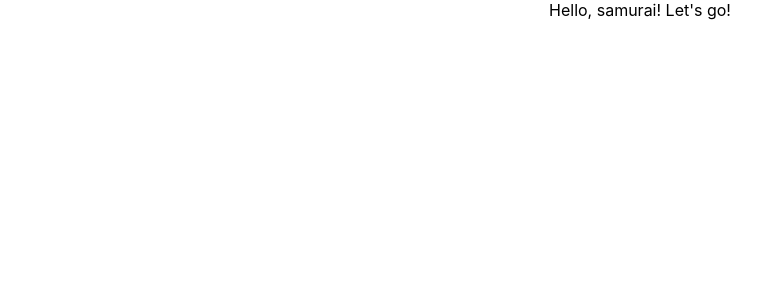
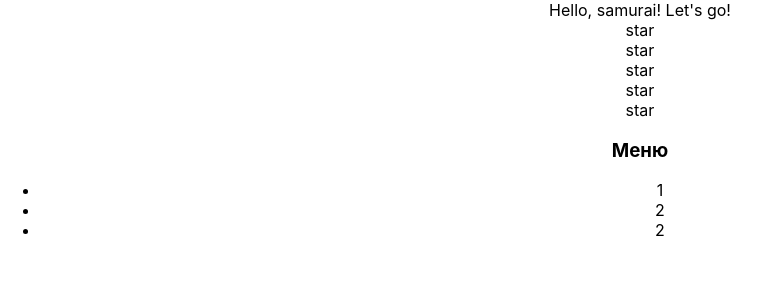
Before and after one commit to wrunika/samurai-way-main, a React (Create React App) app: page / in a window 1280 px wide. Shown: the top 300 px of the page, without its empty margins (0-770 px from the left). Built offline with nearby package versions, Linux system fonts and the light colour scheme.

Commit message:
create components Rating, Star and Accordion inside App

```diff
--- a/src/App.tsx
+++ b/src/App.tsx
@@ -5,8 +5,41 @@
   return (
     <div className="App">
      Hello, samurai! Let's go!
+        <Rating />
+        <Accordion />
     </div>
   );
 }
 
+function Rating() {
+    return (
+        <div>
+            <Star />
+            <Star />
+            <Star />
+            <Star />
+            <Star />
+        </div>
+    );
+}
+
+function Star() {
+    return (
+        <div>star</div>
+    );
+}
+
+function Accordion() {
+    return (
+        <div>
+            <h3>Меню</h3>
+            <ul>
+                <li>1</li>
+                <li>2</li>
+                <li>2</li>
+            </ul>
+        </div>
+    );
+}
+
 export default App;
```
